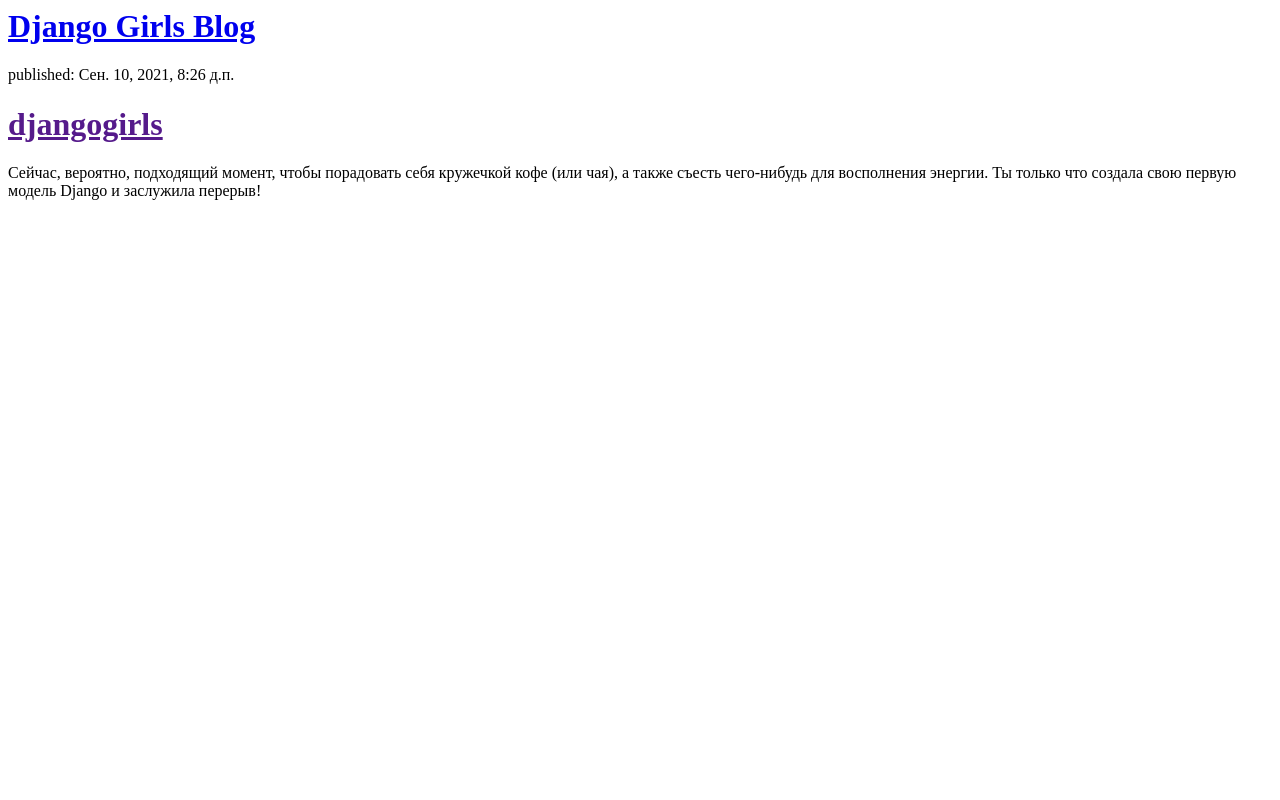
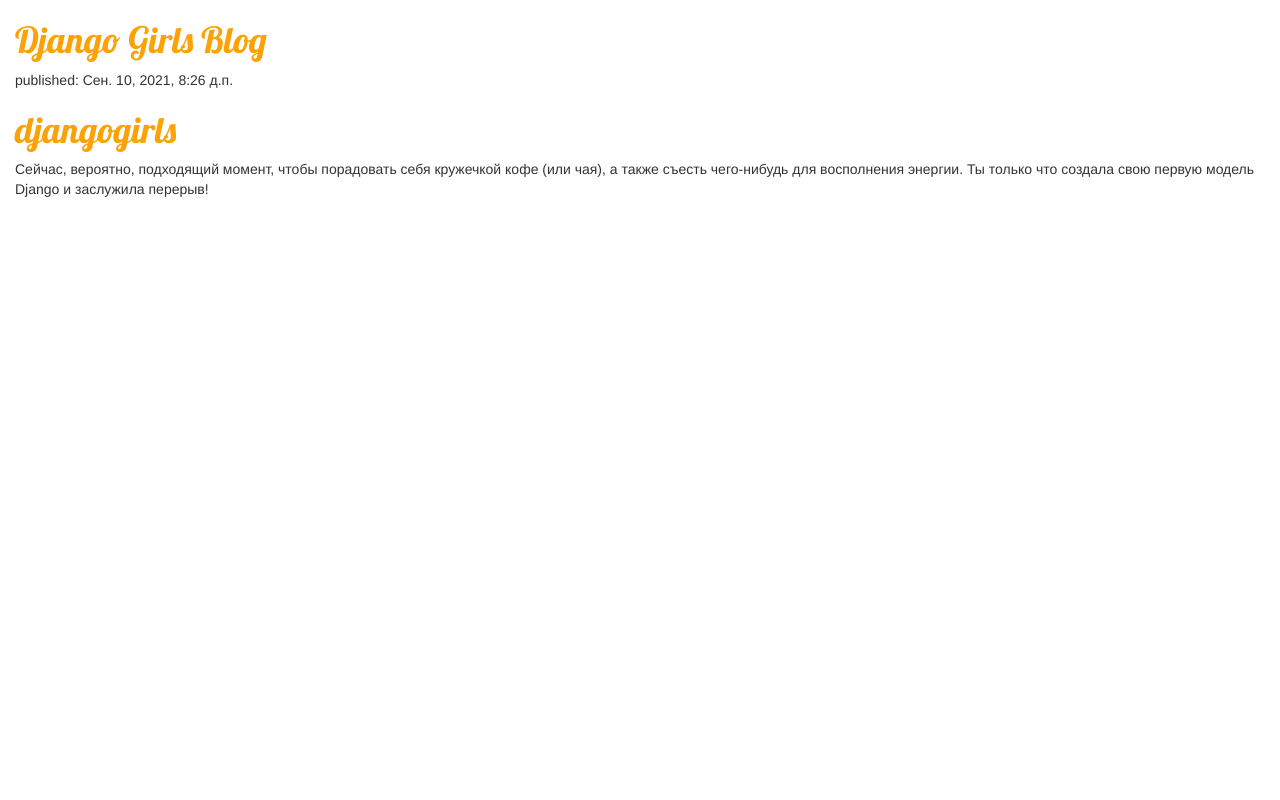
Before and after one commit to sherislam22/my-first-blog, a Django app: page / in a window 1280 px wide. Run offline with Django 3.2, Linux system fonts and the light colour scheme; data comes from the database, SQL or seed files in the repository; some libraries are stand-ins or nearby versions.

Commit message:
Changed the css for the site.

```diff
--- a/blog/templates/blog/post_list.html
+++ b/blog/templates/blog/post_list.html
@@ -1,11 +1,17 @@
+{% load static %}
 <html>
     <head>
         <title>Django Girls blog</title>
+        <link href="https://fonts.googleapis.com/css?family=Lobster&subset=latin,cyrillic" rel="stylesheet" type="text/css">
+        <link rel="stylesheet" href="//maxcdn.bootstrapcdn.com/bootstrap/3.2.0/css/bootstrap.min.css">
+        <link rel="stylesheet" href="//maxcdn.bootstrapcdn.com/bootstrap/3.2.0/css/bootstrap-theme.min.css">
+        <link rel="stylesheet" href="{% static 'css/blog.css' %}">
     </head>
     <body>
         <div>
             <h1><a href="/">Django Girls Blog</a></h1>
         </div>
+
         {% for post in posts %}
             <div>
                 <p>published: {{ post.published_date }}</p>
--- /dev/null
+++ b/blog/templates/blog/static/css/blog.css
@@ -0,0 +1,7 @@
+h1 a {
+    color: #FCA205;
+    font-family: 'Lobster';
+}
+body {
+    padding-left: 15px;
+}
```
Lines whose indentation alone changed are shown as unchanged.
